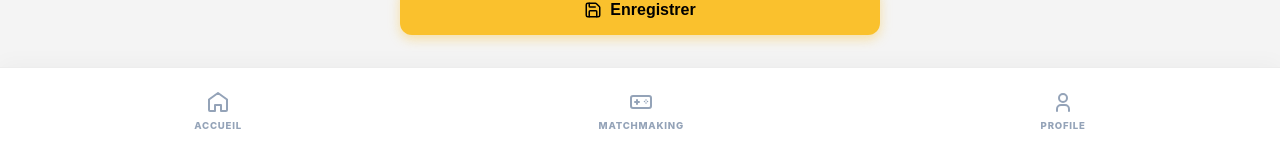
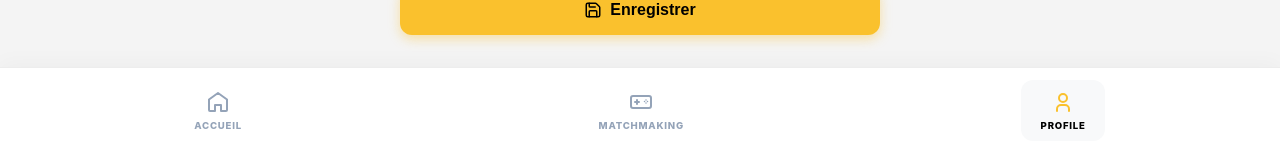
Before and after one commit to SemiSteria/BeeFootFlow_Front, a Vue app in the folder frontend/: page /profile/edit in a window 1280 px wide. Shown: the part 643-797 px from the top of the page. Built offline with nearby package versions, Linux system fonts and the light colour scheme; no server answers; sample sign-in values are in the browser's storage.

Commit message:
refactor: update matchmaking route to redirect to find and improve active state detection in navbar

```diff
--- a/frontend/src/components/Layout/navbar.vue
+++ b/frontend/src/components/Layout/navbar.vue
@@ -8,7 +8,7 @@
       <span class="nav-label">ACCUEIL</span>
     </button>
 
-    <button class="nav-item" :class="{ active: $route.path === '/matchmaking' }" @click="$router.push('/matchmaking')">
+    <button class="nav-item" :class="{ active: $route.path.startsWith('/matchmaking') }" @click="$router.push('/matchmaking')">
       <svg class="nav-icon" viewBox="0 0 24 24" fill="none" xmlns="http://www.w3.org/2000/svg">
         <rect x="2" y="6" width="20" height="12" rx="2" stroke="currentColor" stroke-width="2" />
         <path d="M6 12H10M8 10V14" stroke="currentColor" stroke-width="2" stroke-linecap="round" />
@@ -20,7 +20,7 @@
       <span class="nav-label">Matchmaking</span>
     </button>
 
-    <button class="nav-item" :class="{ active: $route.path === '/profile' }" @click="$router.push('/profile')">
+    <button class="nav-item" :class="{ active: $route.path.startsWith('/profile') }" @click="$router.push('/profile')">
       <svg class="nav-icon" viewBox="0 0 24 24" fill="none" xmlns="http://www.w3.org/2000/svg">
         <circle cx="12" cy="8" r="4" stroke="currentColor" stroke-width="2" />
         <path d="M6 21v-2a4 4 0 0 1 4-4h4a4 4 0 0 1 4 4v2" stroke="currentColor" stroke-width="2" stroke-linecap="round"
--- a/frontend/src/router/index.ts
+++ b/frontend/src/router/index.ts
@@ -21,8 +21,8 @@ const router = createRouter({
     },
     {
       path: '/matchmaking',
-      name: 'matchmaking',
       component: () => import('../views/MatchmakingView.vue'),
+      redirect: '/matchmaking/find',
       children: [
         {
           path: 'find',
```
